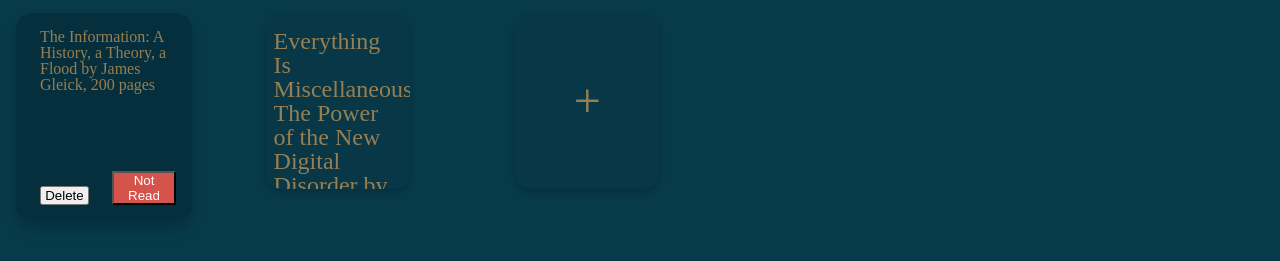
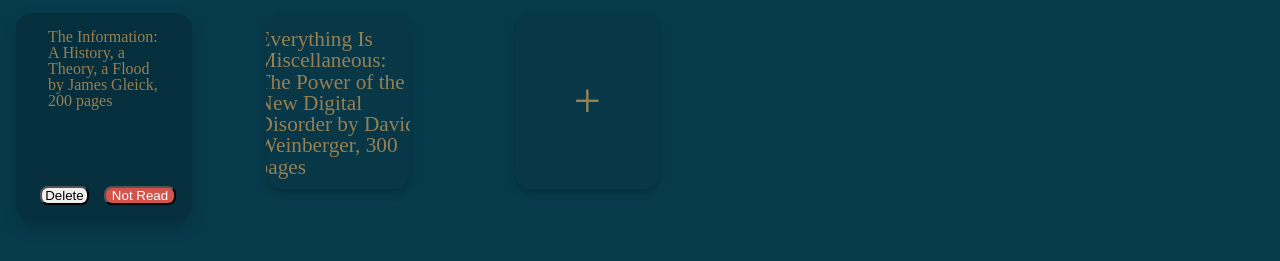
Before and after one commit to thpham1997/book_library, a website: page index.html in a window 1280 px wide. In both pictures the pointer is over the element 88 px from the left and 176 px from the top of the page. Shown: the part 67-328 px from the top of the page. Drawn offline with Linux system fonts and the light colour scheme.

Commit message:
reformat

```diff
--- a/css/main.css
+++ b/css/main.css
@@ -125,7 +125,7 @@
   background-color: rgba(23, 31, 31, 0.1);
   color: #967f52;
   box-shadow: 0 4px 8px 0 rgba(0, 0, 0, 0.2);
-  transition: 0.3s;
+  transition: 0.5s;
   border-radius: 1rem;
   font-size: 1.3rem;
   overflow: hidden;
@@ -135,11 +135,10 @@
 }
 .card p {
   position: block;
-  transition: 0.4s;
-  width: 10rem;
-  height: 12rem;
+  transition: 1s;
+  width: 12rem;
   padding: 0;
-  font-size: 1.5rem;
+  font-size: 1.33rem;
 }
 .card:hover {
   background-color: rgba(0, 0, 0, 0.2);
@@ -149,24 +148,30 @@
   cursor: pointer;
 }
 .card:hover p {
-  width: 10rem;
+  width: 9rem;
   margin: 0;
   font-size: 1rem;
+}
+.card button:hover {
+  height: 1.5rem;
+  font-size: 0.9rem;
 }
 .card:hover button {
   display: block;
   position: absolute;
   width: auto;
+  border-radius: 0.5rem;
   bottom: 0.5rem;
   padding: 0 0.2rem;
   margin: 0 1rem;
   margin-bottom: 0.5rem;
 }
-.card:hover button:nth-child(2) {
+.card:hover .deleteBtn {
   left: 0.5rem;
 }
-.card:hover button:last-child {
-  left: 5rem;
+.card:hover .readBtn {
+  left: 4.5rem;
+  width: 4.5rem;
 }
 
 .adding_card {
```
